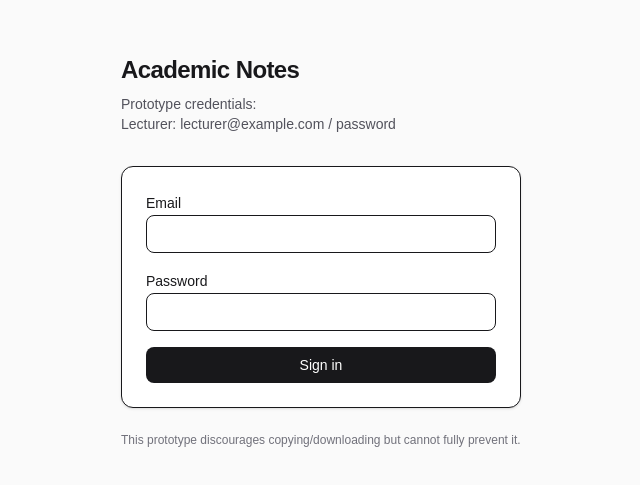
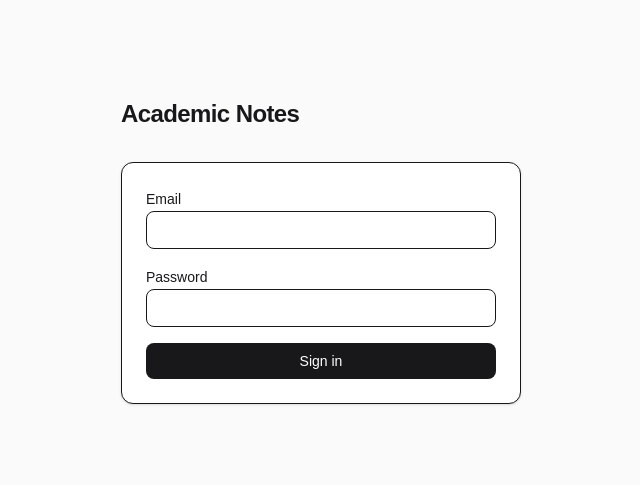
Before and after one commit to Brian-Gachiri/secure-academic-notes, a Next.js app: page /login in a window 1280 px wide. Shown: the part 149-634 px from the top of the page, without its empty margins (319-959 px from the left). Built offline with nearby package versions, Linux system fonts and the light colour scheme; no server answers.

Commit message:
Remove public creds

```diff
--- a/src/app/login/page.tsx
+++ b/src/app/login/page.tsx
@@ -17,11 +17,6 @@ export default async function LoginPage({
     <div className="min-h-screen bg-zinc-50 text-zinc-900">
       <div className="mx-auto flex min-h-screen w-full max-w-md flex-col justify-center px-6 py-10">
         <h1 className="text-2xl font-semibold tracking-tight">Academic Notes</h1>
-        <p className="mt-2 text-sm text-zinc-600">
-          Prototype credentials:
-          <br />
-          Lecturer: lecturer@example.com / password
-        </p>
 
         <form action={loginAction} className="mt-8 space-y-4 rounded-xl border bg-white p-6 shadow-sm">
           {error ? (
@@ -72,9 +67,6 @@ export default async function LoginPage({
           */}
         </form>
 
-        <p className="mt-6 text-xs text-zinc-500">
-          This prototype discourages copying/downloading but cannot fully prevent it.
-        </p>
       </div>
     </div>
   );
```
